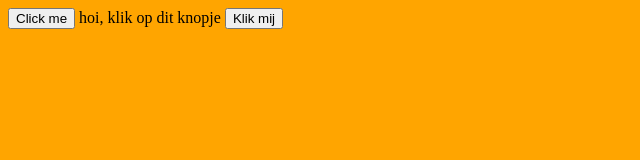
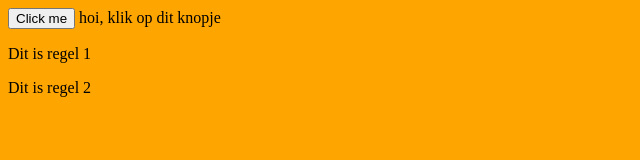
Before and after one commit to slickland/website, a plain HTML site: page index.html in a window 1280 px wide. Shown: the whole page, without its empty margins (0-640 px from the left). Drawn offline with Linux system fonts and the light colour scheme.

Commit message:
Add paragraphs to index.html

```diff
--- a/index.html
+++ b/index.html
@@ -15,5 +15,5 @@
 
 hoi, klik op dit knopje
 
-<button>Klik mij</button>
-<br><br><br>
+<p>Dit is regel 1</p>
+<p>Dit is regel 2</p>
```
